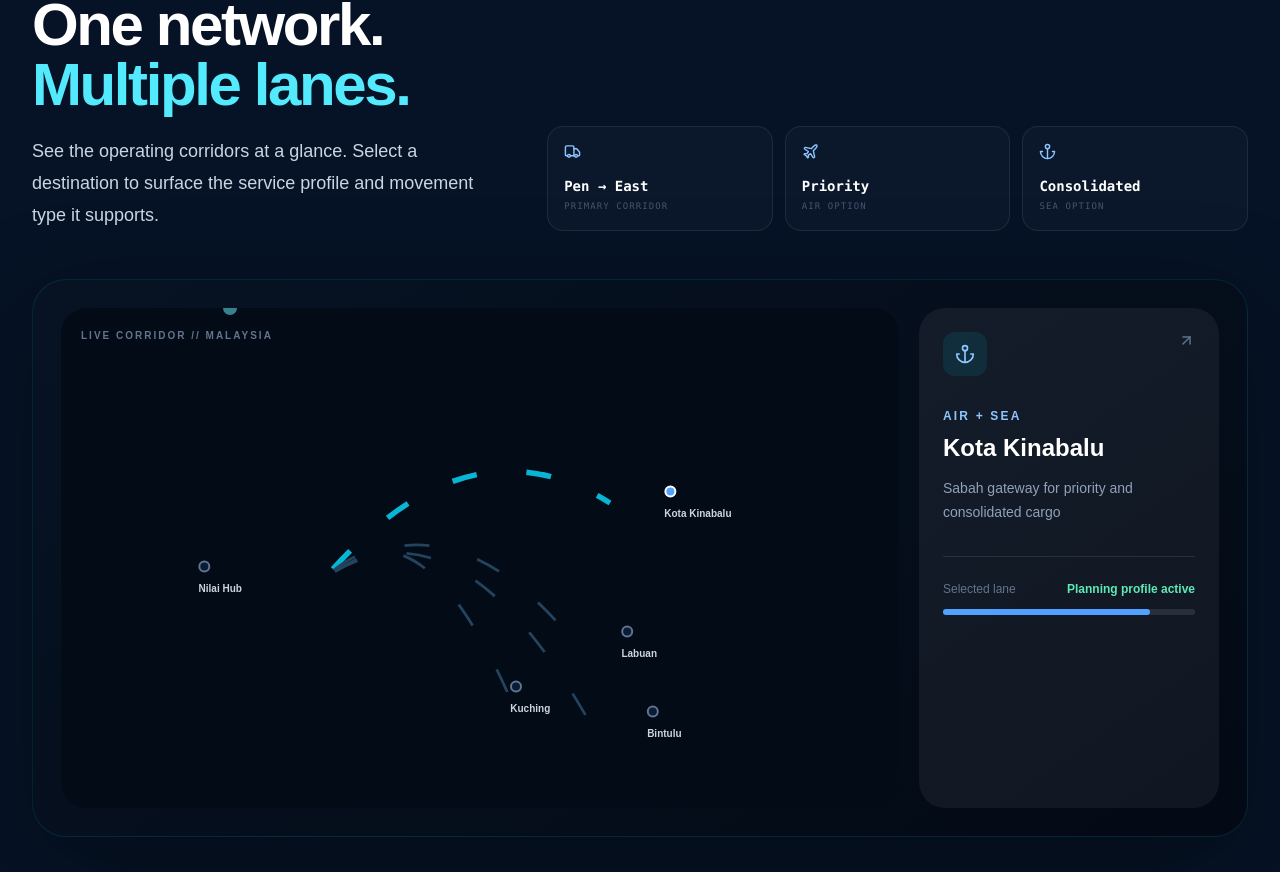
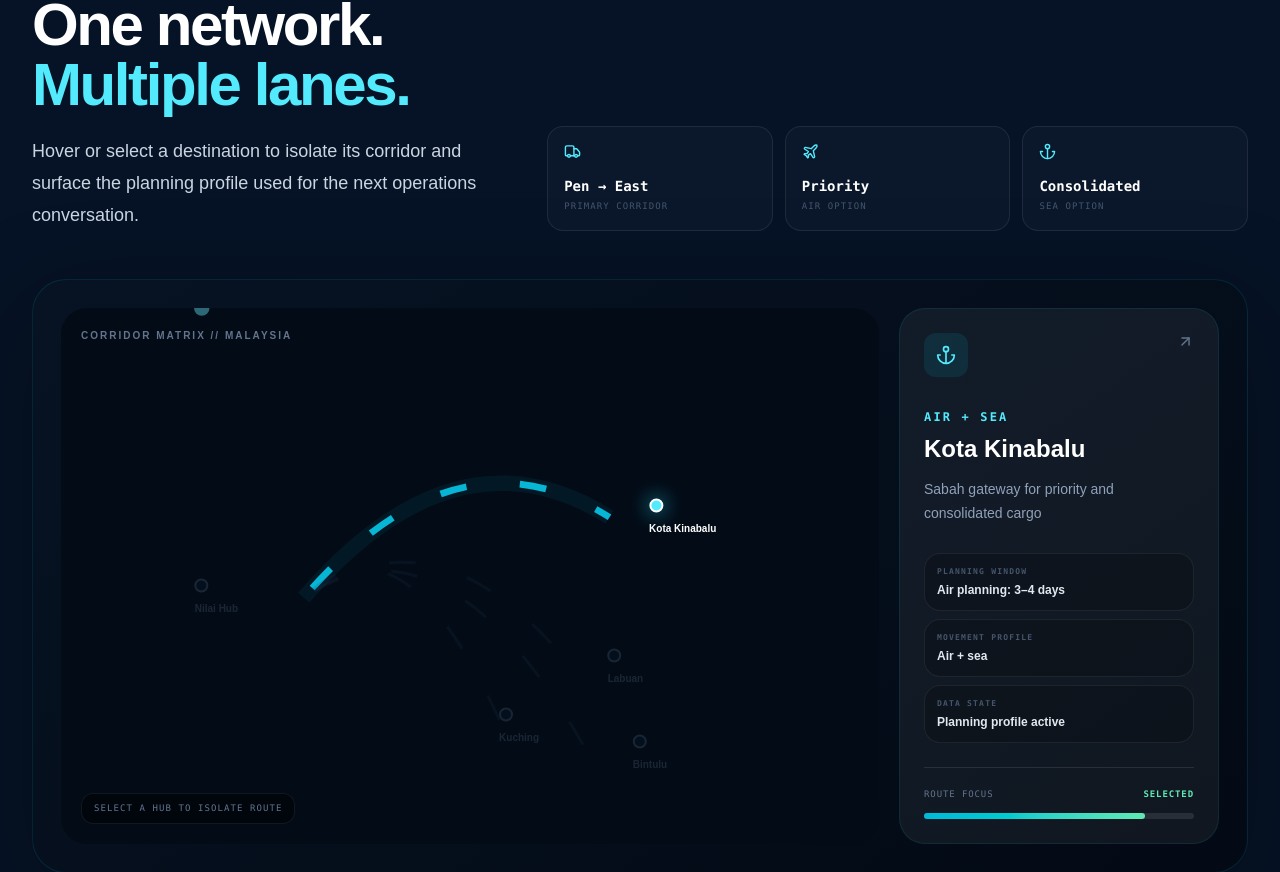
Before and after one commit to kogleshofficial-hub/nilai-logistics, a Next.js app: page / in a window 1280 px wide. Shown: the part 3085-3957 px from the top of the page. Built offline with nearby package versions, Linux system fonts and the light colour scheme; no server answers.

Commit message:
Upgrade visual corridor command layer

```diff
--- a/components/transit-bridge.tsx
+++ b/components/transit-bridge.tsx
@@ -5,16 +5,18 @@ import { Activity, Anchor, ArrowUpRight, Plane, Truck } from "lucide-react";
 import { useState } from "react";
 
 const nodes = [
-  { id: "nilai", name: "Nilai Hub", x: 19, y: 54, metric: "Origin control", detail: "Central coordination for Peninsular movements" },
-  { id: "kk", name: "Kota Kinabalu", x: 76, y: 39, metric: "Air + sea", detail: "Sabah gateway for priority and consolidated cargo" },
-  { id: "labuan", name: "Labuan", x: 69, y: 67, metric: "Island lane", detail: "Dedicated routing for Labuan-bound shipments" },
-  { id: "kuching", name: "Kuching", x: 56, y: 78, metric: "Sea corridor", detail: "Sarawak gateway for consolidated cargo" },
-  { id: "bintulu", name: "Bintulu", x: 72, y: 83, metric: "Industrial", detail: "Commercial and project cargo routing" },
+  { id: "nilai", name: "Nilai Hub", x: 19, y: 54, metric: "Origin control", detail: "Central coordination for Peninsular movements", planning: "Peninsular pickup coverage: Mon–Sat", mode: "Road + handoff" },
+  { id: "kk", name: "Kota Kinabalu", x: 76, y: 39, metric: "Air + sea", detail: "Sabah gateway for priority and consolidated cargo", planning: "Air planning: 3–4 days", mode: "Air + sea" },
+  { id: "labuan", name: "Labuan", x: 69, y: 67, metric: "Island lane", detail: "Dedicated routing for Labuan-bound shipments", planning: "Sea planning: 2–3 weeks", mode: "Sea corridor" },
+  { id: "kuching", name: "Kuching", x: 56, y: 78, metric: "Sea corridor", detail: "Sarawak gateway for consolidated cargo", planning: "Sea planning: 2–3 weeks", mode: "Sea corridor" },
+  { id: "bintulu", name: "Bintulu", x: 72, y: 83, metric: "Industrial", detail: "Commercial and project cargo routing", planning: "Sea planning: 2–3 weeks", mode: "Sea corridor" },
 ];
 
 export default function TransitBridge() {
   const [active, setActive] = useState("kk");
+  const [hovered, setHovered] = useState<string | null>(null);
   const selected = nodes.find((node) => node.id === active) ?? nodes[1];
+  const focus = hovered ?? active;
 
   return (
     <section id="network" className="bg-[#061326] px-5 py-24 text-white sm:px-8">
@@ -22,7 +24,7 @@ export default function TransitBridge() {
         <div className="grid gap-12 lg:grid-cols-[.8fr_1.2fr] lg:items-end">
           <div>
             <div className="mb-4 inline-flex items-center gap-2 rounded-full border border-white/10 bg-white/5 px-3 py-1 text-xs font-bold uppercase tracking-[.18em] text-cyan-300">
-              <Activity size={13} /> Transit command view
+              <Activity size={13} /> Visual corridor matrix
             </div>
             <h2 className="text-4xl font-black tracking-[-.04em] sm:text-6xl">
               One network.
@@ -30,7 +32,7 @@ export default function TransitBridge() {
               <span className="text-cyan-300">Multiple lanes.</span>
             </h2>
             <p className="mt-5 max-w-xl text-lg leading-8 text-slate-300">
-              See the operating corridors at a glance. Select a destination to surface the service profile and movement type it supports.
+              Hover or select a destination to isolate its corridor and surface the planning profile used for the next operations conversation.
             </p>
           </div>
 
@@ -42,95 +44,118 @@ export default function TransitBridge() {
         </div>
 
         <div className="dark-glass mt-12 overflow-hidden rounded-[34px] p-4 sm:p-7">
-          <div className="grid gap-5 lg:grid-cols-[1fr_300px]">
+          <div className="grid gap-5 lg:grid-cols-[1fr_320px]">
             <div className="relative min-h-[500px] overflow-hidden rounded-[26px] bg-[#030b16]">
-              <div className="absolute left-5 top-5 text-[10px] font-bold uppercase tracking-[.2em] text-slate-500">
-                LIVE CORRIDOR // MALAYSIA
+              <div className="absolute left-5 top-5 z-10 text-[10px] font-bold uppercase tracking-[.2em] text-slate-500">
+                CORRIDOR MATRIX // MALAYSIA
+              </div>
+              <div className="absolute bottom-5 left-5 z-10 rounded-xl border border-white/[.07] bg-black/40 px-3 py-2 font-mono text-[9px] uppercase tracking-[.12em] text-slate-500 backdrop-blur">
+                Select a hub to isolate route
               </div>
 
-              <svg viewBox="0 0 100 100" className="absolute inset-0 h-full w-full">
+              <svg viewBox="0 0 100 100" className="absolute inset-0 h-full w-full" aria-label="Stylized Malaysia logistics corridor map">
                 {nodes.slice(1).map((destination) => {
                   const origin = nodes[0];
                   const mx = (origin.x + destination.x) / 2;
                   const my = Math.min(origin.y, destination.y) - 18;
                   const path = `M ${origin.x} ${origin.y} Q ${mx} ${my} ${destination.x} ${destination.y}`;
+                  const isFocus = focus === destination.id;
 
                   return (
                     <g
                       key={destination.id}
+                      onMouseEnter={() => setHovered(destination.id)}
+                      onMouseLeave={() => setHovered(null)}
                       onClick={() => setActive(destination.id)}
                       className="cursor-pointer"
                     >
                       <path
                         d={path}
                         fill="none"
-                        stroke={active === destination.id ? "#06b6d4" : "#24435f"}
-                        strokeWidth={active === destination.id ? "1.1" : ".55"}
-                        className="route-line"
+                        stroke={isFocus ? "#06b6d4" : "#24435f"}
+                        strokeWidth={isFocus ? "1.25" : ".55"}
+                        opacity={focus && !isFocus ? 0.16 : 1}
+                        className="route-line transition-opacity duration-300"
                       />
-                      {active === destination.id && (
+                      {isFocus && (
+                        <>
+                          <path d={path} fill="none" stroke="#06b6d4" strokeWidth="2.8" opacity=".08" />
                           <motion.circle
-                          r="1.4"
+                            r="1.45"
                             fill="#67e8f9"
-                          animate={{ opacity: [0.2, 1, 0.2] }}
-                          transition={{ duration: 1.3, repeat: Infinity }}
+                            animate={{ opacity: [0.25, 1, 0.25] }}
+                            transition={{ duration: 1.1, repeat: Infinity }}
                           >
-                          <animateMotion dur="2.8s" repeatCount="indefinite" path={path} />
+                            <animateMotion dur="2.2s" repeatCount="indefinite" path={path} />
                           </motion.circle>
+                        </>
                       )}
                     </g>
                   );
                 })}
               </svg>
 
-              {nodes.map((node) => (
+              {nodes.map((node) => {
+                const isFocus = focus === node.id;
+                const dimmed = Boolean(focus) && !isFocus;
+                return (
                   <button
                     key={node.id}
+                    onMouseEnter={() => setHovered(node.id)}
+                    onMouseLeave={() => setHovered(null)}
                     onClick={() => setActive(node.id)}
                     style={{ left: `${node.x}%`, top: `${node.y}%` }}
-                  className="absolute -translate-x-1/2 -translate-y-1/2"
+                    className={`absolute -translate-x-1/2 -translate-y-1/2 transition-all duration-300 ${dimmed ? "opacity-25" : "opacity-100"}`}
                     aria-label={`Select ${node.name}`}
                   >
-                  <span
-                    className={`relative block h-3 w-3 rounded-full border-2 ${
-                      active === node.id
-                        ? "border-white bg-blue-400"
-                        : "border-slate-500 bg-[#081c35]"
-                    }`}
-                  />
-                  <span className="mt-2 block whitespace-nowrap text-[10px] font-bold text-slate-300">
+                    <span className={`relative block h-3.5 w-3.5 rounded-full border-2 ${isFocus ? "border-white bg-cyan-300 shadow-[0_0_20px_rgba(34,211,238,.9)]" : "border-slate-500 bg-[#081c35]"}`}>
+                      {isFocus && <span className="absolute -inset-2 animate-ping rounded-full border border-cyan-300/30" />}
+                    </span>
+                    <span className={`mt-2 block whitespace-nowrap text-[10px] font-bold ${isFocus ? "text-white" : "text-slate-500"}`}>
                       {node.name}
                     </span>
                   </button>
-              ))}
+                );
+              })}
             </div>
 
             <motion.aside
               key={selected.id}
               initial={{ opacity: 0, x: 10 }}
               animate={{ opacity: 1, x: 0 }}
-              className="rounded-[26px] bg-white/[.055] p-6"
+              className="rounded-[26px] border border-cyan-400/10 bg-white/[.055] p-6"
             >
               <div className="flex justify-between">
-                <span className="rounded-xl bg-cyan-400/10 p-3 text-blue-300">
+                <span className="rounded-xl bg-cyan-400/10 p-3 text-cyan-300">
                   {selected.id === "nilai" ? <Truck size={20} /> : <Anchor size={20} />}
                 </span>
                 <ArrowUpRight size={17} className="text-slate-500" />
               </div>
 
-              <div className="mt-8 text-xs font-bold uppercase tracking-[.18em] text-blue-300">
+              <div className="mt-8 font-mono text-xs font-bold uppercase tracking-[.18em] text-cyan-300">
                 {selected.metric}
               </div>
               <h3 className="mt-2 text-2xl font-black">{selected.name}</h3>
               <p className="mt-3 text-sm leading-6 text-slate-400">{selected.detail}</p>
 
-              <div className="mt-8 border-t border-white/10 pt-6">
-                <div className="flex justify-between text-xs">
-                  <span className="text-slate-500">Selected lane</span>
-                  <span className="font-bold text-emerald-300">Planning profile active</span>
+              <div className="mt-7 grid gap-2">
+                <DataBadge label="Planning window" value={selected.planning} />
+                <DataBadge label="Movement profile" value={selected.mode} />
+                <DataBadge label="Data state" value="Planning profile active" />
+              </div>
+
+              <div className="mt-6 border-t border-white/10 pt-5">
+                <div className="flex justify-between font-mono text-[9px] uppercase tracking-widest">
+                  <span className="text-slate-500">Route focus</span>
+                  <span className="font-bold text-emerald-300">Selected</span>
                 </div>
                 <div className="mt-3 h-1.5 rounded-full bg-white/10">
-                  <div className="h-full w-[82%] rounded-full bg-blue-400" />
+                  <motion.div
+                    initial={{ width: 0 }}
+                    animate={{ width: "82%" }}
+                    transition={{ duration: 0.7 }}
+                    className="h-full rounded-full bg-gradient-to-r from-cyan-500 to-emerald-300"
+                  />
                 </div>
               </div>
             </motion.aside>
@@ -141,18 +166,19 @@ export default function TransitBridge() {
   );
 }
 
-function Stat({
-  icon: Icon,
-  value,
-  label,
-}: {
-  icon: typeof Truck;
-  value: string;
-  label: string;
-}) {
+function DataBadge({ label, value }: { label: string; value: string }) {
+  return (
+    <div className="rounded-2xl border border-white/[.07] bg-black/20 p-3">
+      <div className="font-mono text-[8px] font-bold uppercase tracking-[.15em] text-slate-600">{label}</div>
+      <div className="mt-1 text-xs font-bold text-slate-200">{value}</div>
+    </div>
+  );
+}
+
+function Stat({ icon: Icon, value, label }: { icon: typeof Truck; value: string; label: string }) {
   return (
     <div className="rounded-2xl border border-white/[.08] bg-white/[.025] p-4">
-      <Icon size={17} className="text-blue-300" />
+      <Icon size={17} className="text-cyan-300" />
       <div className="mt-4 font-mono text-sm font-black">{value}</div>
       <div className="mt-1 font-mono text-[9px] uppercase tracking-[.12em] text-slate-600">{label}</div>
     </div>
```
Lines whose indentation alone changed are shown as unchanged.
